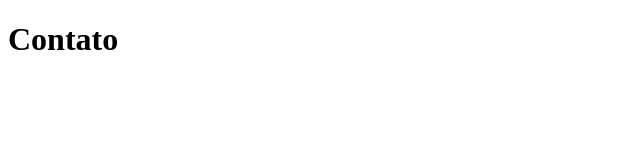
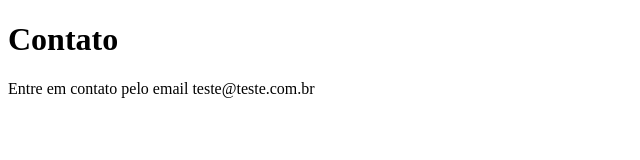
Before and after one commit to rbsantos84/sistema-de-cadastro, a plain HTML site: page contato.html in a window 1280 px wide. Shown: the whole page, without its empty margins (0-640 px from the left). Drawn offline with Linux system fonts and the light colour scheme.

Commit message:
adicionando o email de contato

```diff
--- a/contato.html
+++ b/contato.html
@@ -7,5 +7,6 @@
 </head>
 <body>
     <h1>Contato</h1>
+    <p>Entre em contato pelo email teste@teste.com.br</p>
 </body>
 </html>
```
